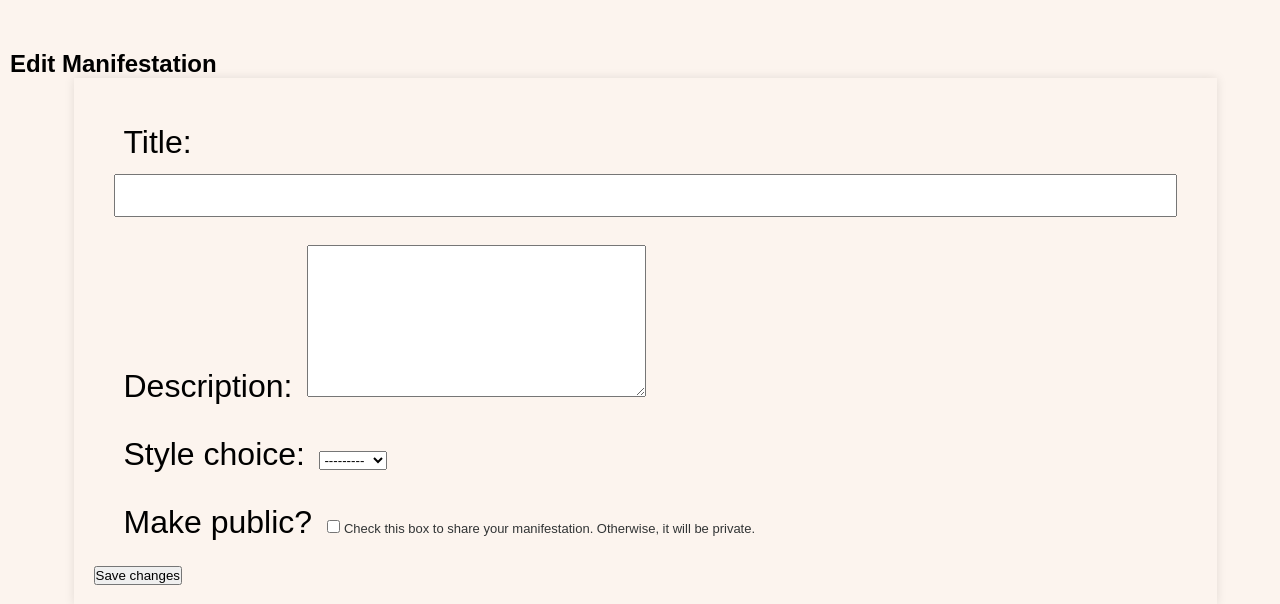
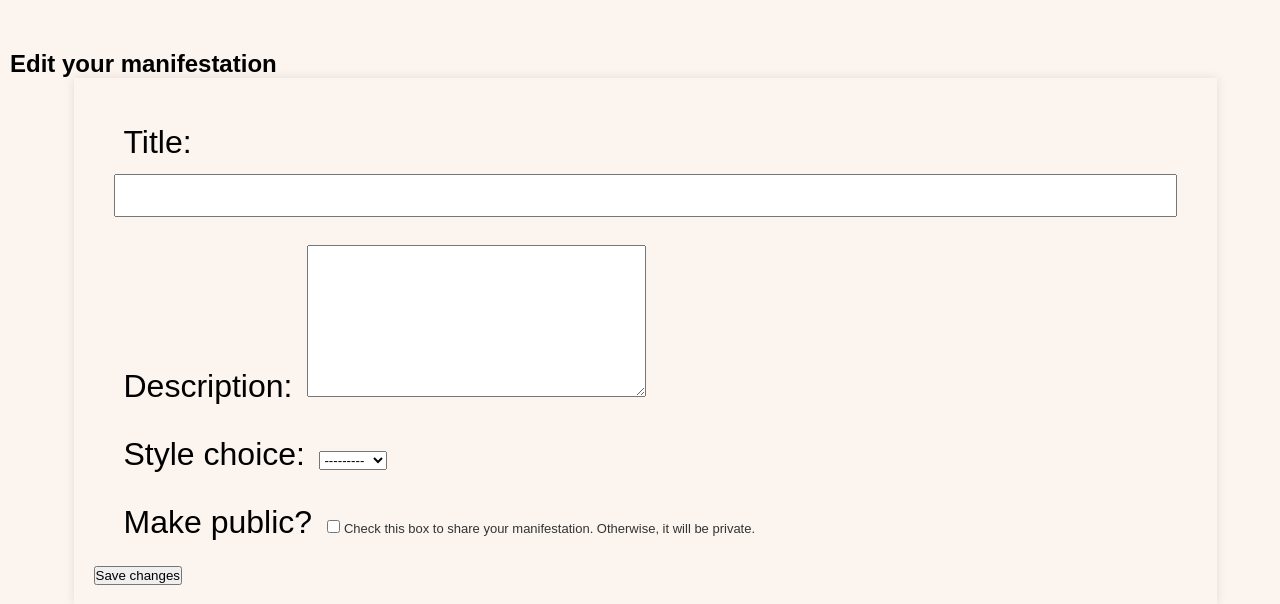
Before and after one commit to Jo-JPEG/manifestation-magic, a Django app: template manifest/templates/manifest/edit_manifestation.html in a window 1280 px wide. Shown: the part 48-652 px from the top of the page. Run offline with Django 4.2, Linux system fonts and the light colour scheme; the template is opened without the code that fills it: values that come from a table or form of the project are taken from there, others are empty; some libraries are stand-ins or nearby versions.

Commit message:
Change wording on edit_manifestation.html

```diff
--- a/manifest/templates/manifest/edit_manifestation.html
+++ b/manifest/templates/manifest/edit_manifestation.html
@@ -1,7 +1,7 @@
 {% extends "base.html" %}
 
 {% block content %}
-<h2>Edit Manifestation</h2>
+<h2>Edit your manifestation</h2>
 <form method="POST">
     {% csrf_token %}
     {{ form.as_p }}
```
